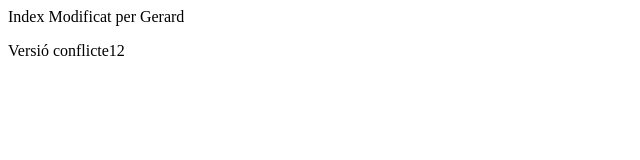
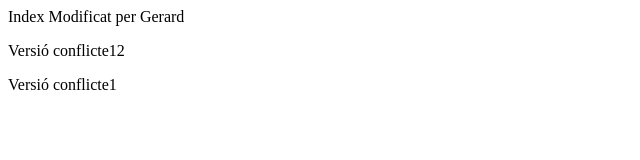
Before and after one commit to gerardioc/ModaGlobal, a plain HTML site: page index.html in a window 1280 px wide. Shown: the whole page, without its empty margins (0-640 px from the left). Drawn offline with Linux system fonts and the light colour scheme.

Commit message:
Afegit linia conflicte2

```diff
--- a/index.html
+++ b/index.html
@@ -1,3 +1,4 @@
 <html><body>Index</body></html>
 Modificat per Gerard
 <p>Versió conflicte12</p>
+<p>Versió conflicte1</p>
```
